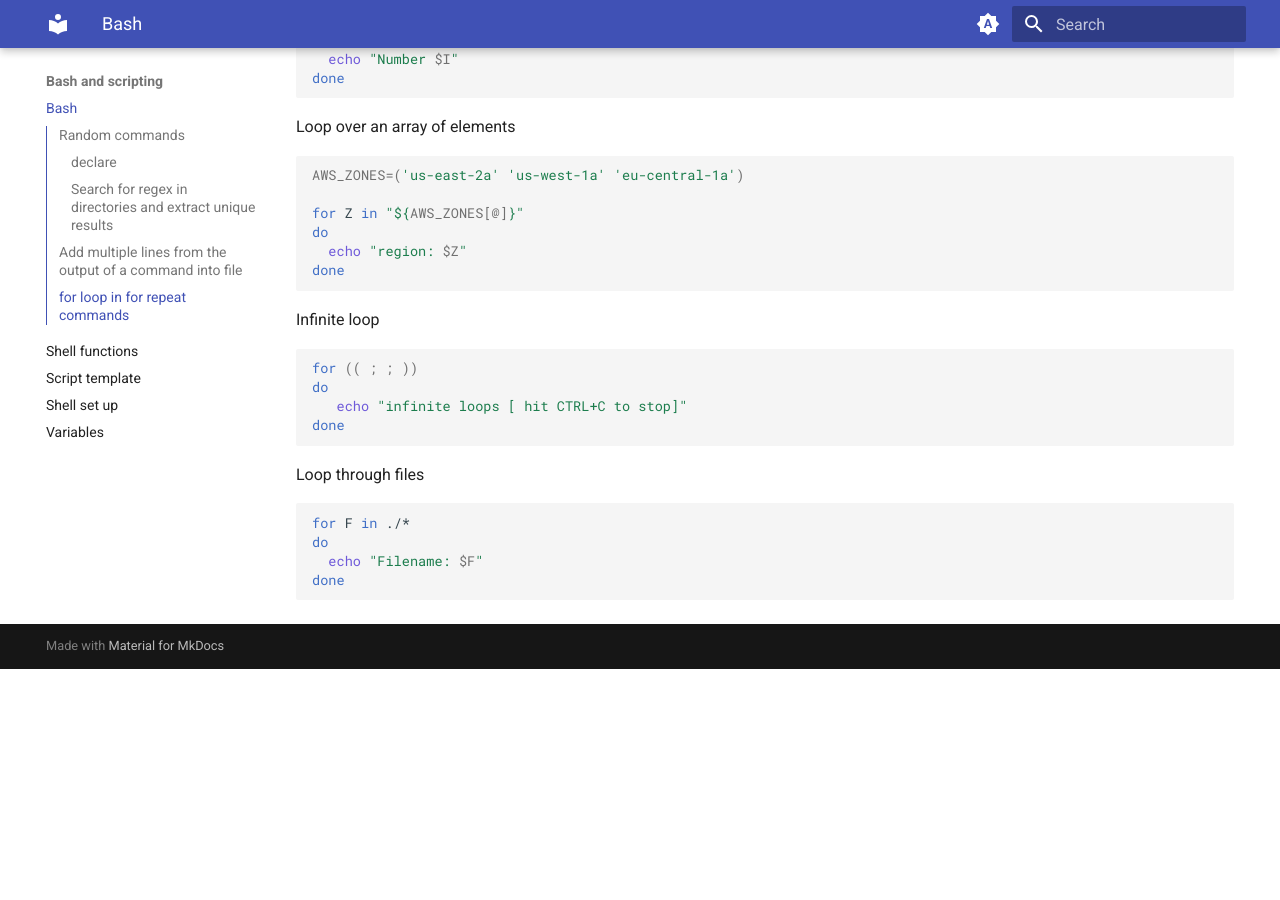
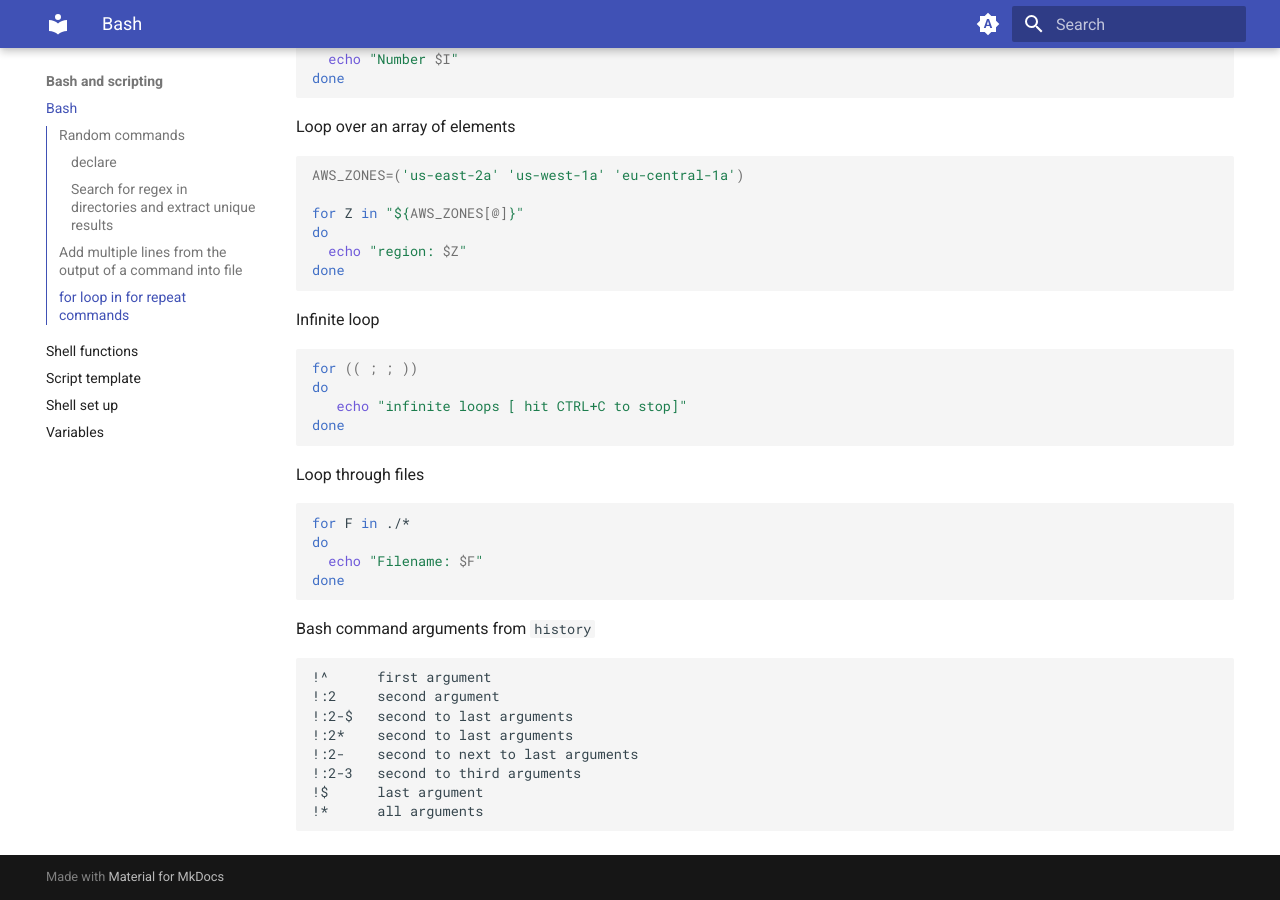
Before and after one commit to jcabrerizo/scratch-notes-shell, an MkDocs documentation site: the page built from docs/README.md, in a window 1280 px wide and 900 px high, scrolled down 1184 px. Built offline with MkDocs 1.6.1 and Material for MkDocs 9.7.7, drawn with Linux system fonts in a browser that asks for light colours; before the commit the page ends 1853 px from its top, so only the background shows below that.

Commit message:
bash history arguments

````diff
--- a/docs/README.md
+++ b/docs/README.md
@@ -88,3 +88,16 @@ do
   echo "Filename: $F"
 done
 ```
+
+Bash command arguments from `history`
+
+```
+!^      first argument
+!:2     second argument
+!:2-$   second to last arguments
+!:2*    second to last arguments
+!:2-    second to next to last arguments
+!:2-3   second to third arguments
+!$      last argument
+!*      all arguments
+```
````
